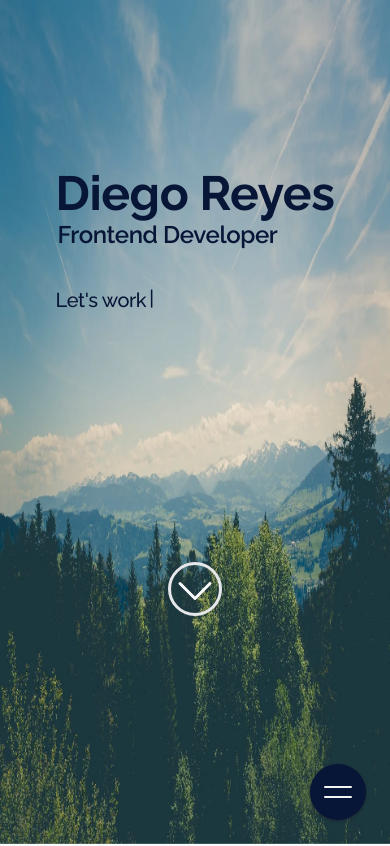
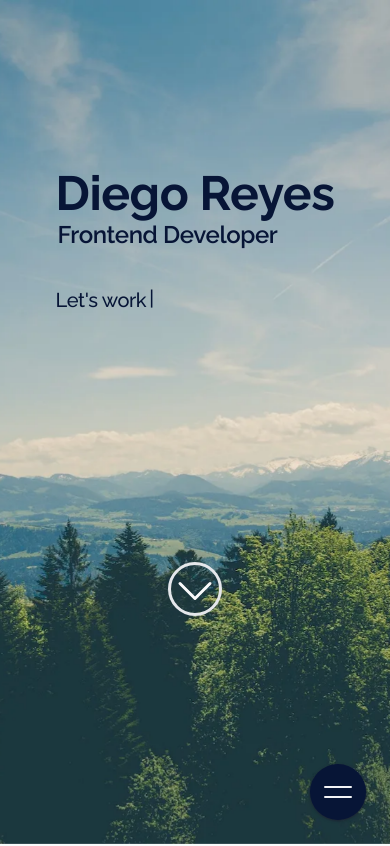
Before and after one commit to dreyescabrera/portfolio, a Next.js app: page / in a window 390 px wide. Shown: the top 846 px of the page. Built offline with nearby package versions, Linux system fonts and the light colour scheme.

Commit message:
fix: responsive hero images

```diff
--- a/src/components/hero/hero.tsx
+++ b/src/components/hero/hero.tsx
@@ -4,11 +4,11 @@ import { HeroButtton } from './hero-button';
 import { ScrollButton } from './scroll-button';
 import { useInteractiveText } from '@/hooks/use-interactive-text';
 // import mobileAvif from '@assets/hero/hero_mobile.avif';
-// import mobileWebp from '@assets/hero/hero-mobile.webp';
 // import tabletAvif from '@assets/hero/hero_tablet.avif';
 // import tabletWebp from '@assets/hero/hero_tablet.webp';
 // import desktopAvif from '@assets/hero/hero_desktop.avif';
-// import desktopWebp from '/hero/hero-desktop.webp';
+import mobileWebp from '/public/hero/hero-mobile.webp';
+import desktopWebp from '/public/hero/hero-desktop.webp';
 
 export const Hero = forwardRef<HTMLDivElement>(function Hero(props, ref) {
 	const { textValue, textChanging, dialogueStatus, answerQuestion, onStartOver, onDelete } =
@@ -19,44 +19,22 @@ export const Hero = forwardRef<HTMLDivElement>(function Hero(props, ref) {
 			className="relative grid h-screen w-full grid-cols-6 grid-rows-5 justify-items-center font-luxury text-quaternary "
 			ref={ref}
 		>
-			<figure className="fixed -z-10 h-screen w-full">
-				<Image src={'/hero/hero-desktop.webp'} fill alt="background" priority quality={95} />
-				{/* <source
-					srcSet={mobileAvif.src}
-					type="image/avif"
-					media="(max-width: 440px)"
-					className="w-full h-full object-cover object-center"
-				/>
+			<picture className="fixed -z-10 h-screen w-full">
 				<source
 					srcSet={mobileWebp.src}
-					type="image/webp"
-					media="(max-width: 440px)"
-					className="w-full h-full object-cover object-center"
+					width={800}
+					height={1200}
+					media="(max-width: 768px)"
+					className="h-full w-full object-cover object-center"
 				/>
-				<source
-					srcSet={tabletAvif.src}
-					type="image/avif"
-					media="(min-width: 441px) and (max-width: 1023px)"
-					className="w-full h-full object-cover object-center"
+				<Image
+					src={desktopWebp}
+					alt="background"
+					priority
+					className="h-full object-cover object-center"
+					placeholder="blur"
 				/>
-				<source
-					srcSet={tabletWebp.src}
-					type="image/webp"
-					media="(min-width: 441px) and (max-width: 1023px)"
-					className="w-full h-full object-cover object-center"
-				/>
-				<source
-					srcSet={desktopAvif.src}
-					type="image/avif"
-					media="(min-width: 1024px)"
-					className="w-full h-full object-cover object-center"
-				/>
-				<img
-					src={desktopWebp.src}
-					alt="background hero"
-					className="w-full h-full object-cover object-center"
-				/> */}
-			</figure>
+			</picture>
 			<div className="col-span-full row-start-2 space-y-3 tracking-tight sm:space-y-4 lg:col-end-6 xl:col-end-5">
 				<h1 className="mb-1 text-4xl font-bold antialiased xs:text-5xl sm:text-6xl lg:mb-3 lg:text-7xl 3xl:mb-4 3xl:text-8xl">
 					Diego Reyes
--- a/src/components/sidebar/nav-item.tsx
+++ b/src/components/sidebar/nav-item.tsx
@@ -17,7 +17,7 @@ export const NavItem = ({ id, callback, children }: NavItemProps) => {
 	return (
 		<a
 			href={'#' + id}
-			className={`flex items-center space-x-4 font-casual capitalize transition-colors duration-100 `}
+			className="flex items-center space-x-4 font-casual capitalize transition-colors duration-100"
 			onClick={closeSidebar}
 		>
 			{children}
```
